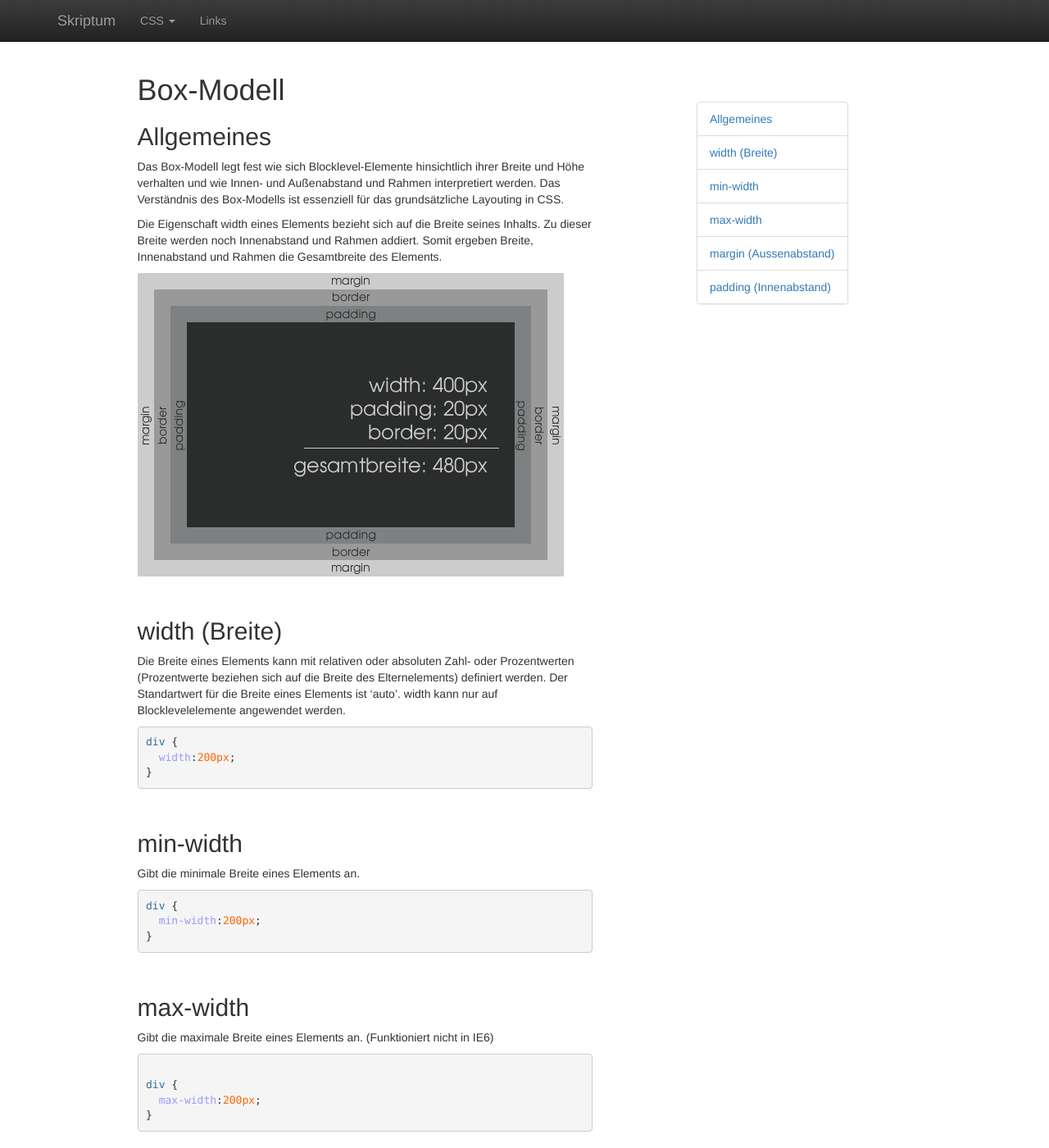
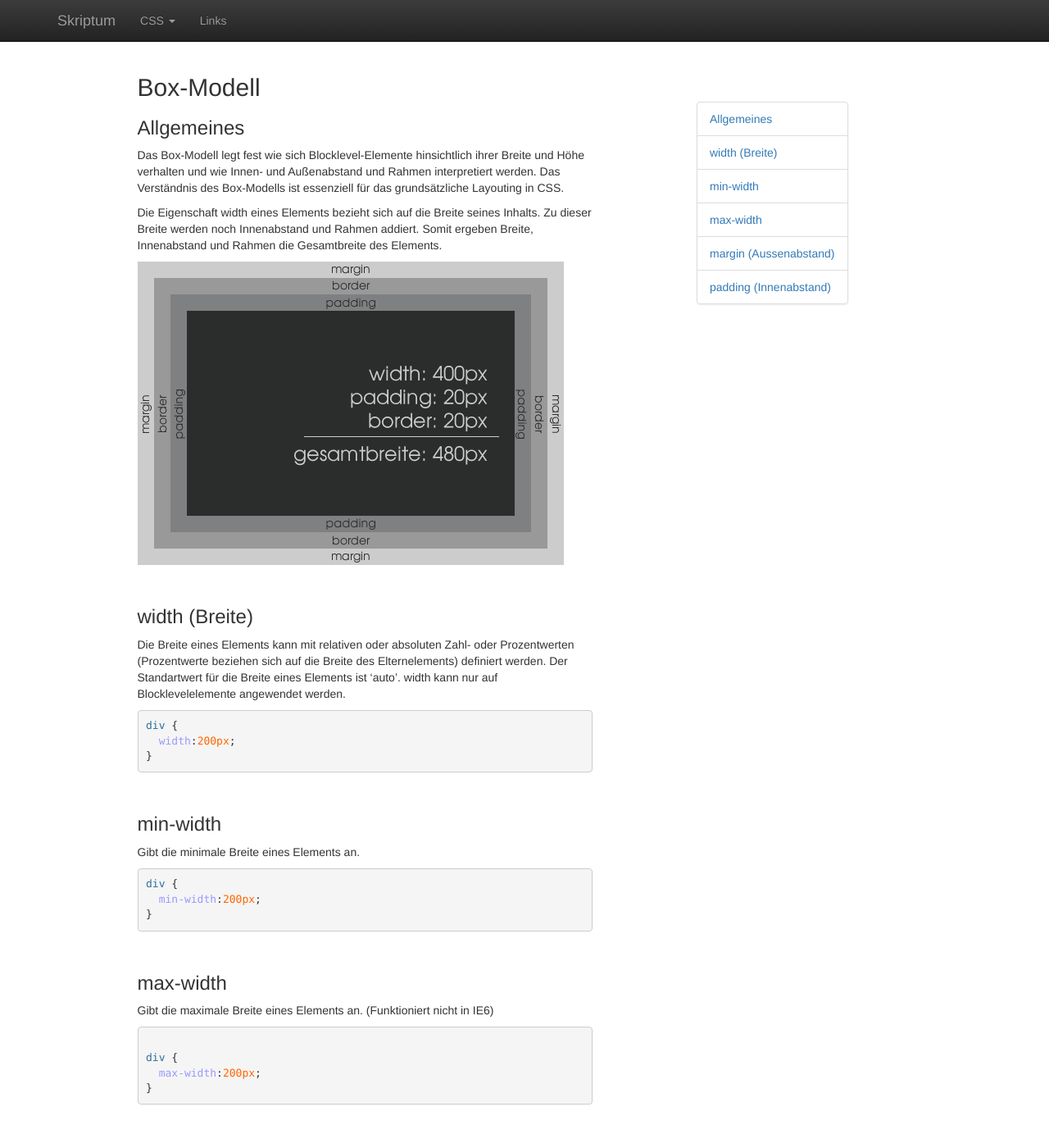
Before and after one commit to matuzo/skriptum, a Jekyll site: the page built from _skriptum/boxmodell.md, in a window 1280 px wide and 1400 px high. Shown: the whole window at 82% size. Built offline with Jekyll 4.4.1, drawn with Linux system fonts in a browser that asks for light colours; nearby versions of some CDN libraries.

Commit message:
update document outline

```diff
--- a/_skriptum/boxmodell.md
+++ b/_skriptum/boxmodell.md
@@ -4,9 +4,9 @@ title: Box-Modell
 permalink: /htmlcss/boxmodell/
 ---
 
-#Box-Modell
+## Box-Modell
 
-## Allgemeines
+### Allgemeines
 
 Das Box-Modell legt fest wie sich Blocklevel-Elemente hinsichtlich ihrer Breite und Höhe verhalten und wie Innen- und Außenabstand und Rahmen interpretiert werden. Das Verständnis des Box-Modells ist essenziell für das grundsätzliche Layouting in CSS.
 
@@ -14,7 +14,7 @@ Die Eigenschaft width eines Elements bezieht sich auf die Breite seines Inhalts.
 
 <img src="{{site.baseurl}}/images/boxmodell.jpg" class="img-responsive" alt="Box-Modell" />
 
-## width (Breite)
+### width (Breite)
 
 Die Breite eines Elements kann mit relativen oder absoluten Zahl- oder Prozentwerten (Prozentwerte beziehen sich auf die Breite des Elternelements) definiert werden. Der Standartwert für die Breite eines Elements ist 'auto'. width kann nur auf Blocklevelelemente angewendet werden.
 
@@ -26,7 +26,7 @@ div {
 {% endhighlight %}
 
 
-## min-width
+### min-width
 
 Gibt die minimale Breite eines Elements an.
 
@@ -37,7 +37,7 @@ div {
 {% endhighlight %}
 
 
-## max-width
+### max-width
 
 Gibt die maximale Breite eines Elements an. (Funktioniert nicht in IE6)
 
@@ -49,11 +49,11 @@ div {
 
 
 
-## margin (Aussenabstand)
+### margin (Aussenabstand)
 
 margin gibt den Aussenabstand eines Elementes an. Der Abstand kann relativ oder absolut angegeben werden und auch mit negativen Werten.
 
-### Jede Seite einzeln definieren
+#### Jede Seite einzeln definieren
 
 {% highlight css %}
 p {
@@ -64,7 +64,7 @@ p {
 }
 {% endhighlight %}
 
-### Jede Seite einzeln definieren
+#### Jede Seite einzeln definieren
 Kurzschreibweise in der Reihenfolge: top / right / bottom / left
 
 {% highlight css %}
@@ -74,7 +74,7 @@ p {
 }
 {% endhighlight %}
 
-### Ein Wert für alle Seiten
+#### Ein Wert für alle Seiten
 
 {% highlight css %}
 
@@ -83,7 +83,7 @@ p {
 }
 {% endhighlight %}
 
-### Ein Wert für oben und unten und ein Wert für links und rechts
+#### Ein Wert für oben und unten und ein Wert für links und rechts
 margin: top und bottom / left und right
 
 {% highlight css %}
@@ -92,7 +92,7 @@ p {
 }
 {% endhighlight %}
 
-### Ein Wert für oben, einer für links und rechts und einer für unten
+#### Ein Wert für oben, einer für links und rechts und einer für unten
 margin: top / left und right / bottom
 
 {% highlight css %}
@@ -102,11 +102,11 @@ p {
 {% endhighlight %}
 
 
-## padding (Innenabstand)
+### padding (Innenabstand)
 
 padding gibt den Innenabstand eines Elementes an. Der Abstand kann relativ oder absolut angegeben werden und ausschließlich mit positiven Werten.
 
-### Jede Seite einzeln definieren
+#### Jede Seite einzeln definieren
 
 {% highlight css %}
 p {
@@ -117,7 +117,7 @@ p {
 }
 {% endhighlight %}
 
-### Jede Seite einzeln definieren
+#### Jede Seite einzeln definieren
 Kurzschreibweise in der Reihenfolge: top / right / bottom / left
 
 {% highlight css %}
@@ -126,7 +126,7 @@ p {
 }
 {% endhighlight %}
 
-### Ein Wert für alle Seiten
+#### Ein Wert für alle Seiten
 
 
 {% highlight css %}
@@ -135,7 +135,7 @@ p {
 }
 {% endhighlight %}
 
-### Ein Wert für oben und unten und ein Wert für links und rechts
+#### Ein Wert für oben und unten und ein Wert für links und rechts
 padding: top und bottom / left und right
 
 
@@ -145,7 +145,7 @@ p {
 }
 {% endhighlight %}
 
-### Ein Wert für oben, einer für links und rechts und einer für unten
+#### Ein Wert für oben, einer für links und rechts und einer für unten
 padding: top / left und right / bottom)
 
 
--- a/assets/script.js
+++ b/assets/script.js
@@ -1,6 +1,6 @@
 $(function() {
 	if($('.localnav').length) {
-		$('h2').each(function() {
+		$('h3').each(function() {
 			var id = $(this).attr('id'),
 				text = $(this).text();
 			$a = '<a href="#'+id+'">'+text+'</a>';
```
Also changed, not shown: _skriptum/textformatierung.md (+12 -12 lines), assets/style.css (+5 -5 lines), index.html (+12 -4 lines), assets/script.min.js, assets/style.min.css, 7 other files.
